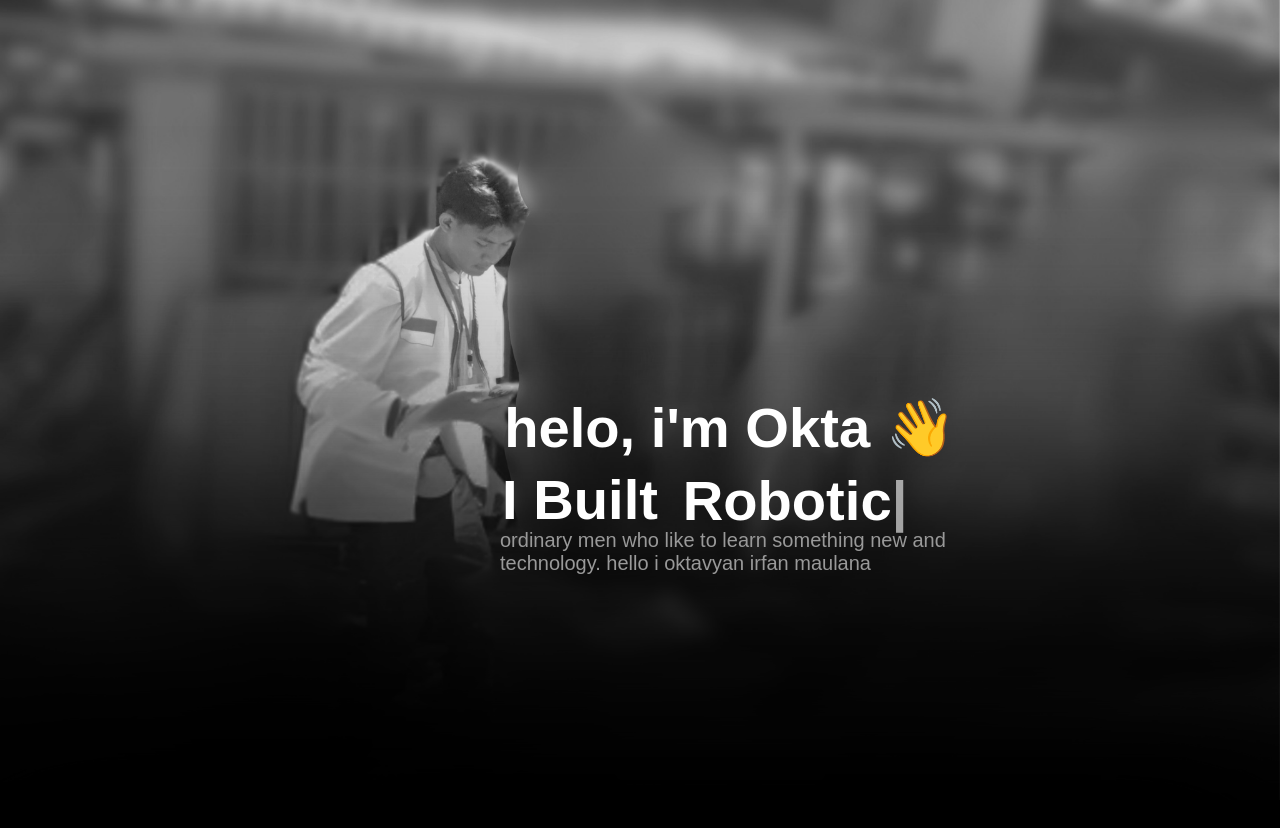
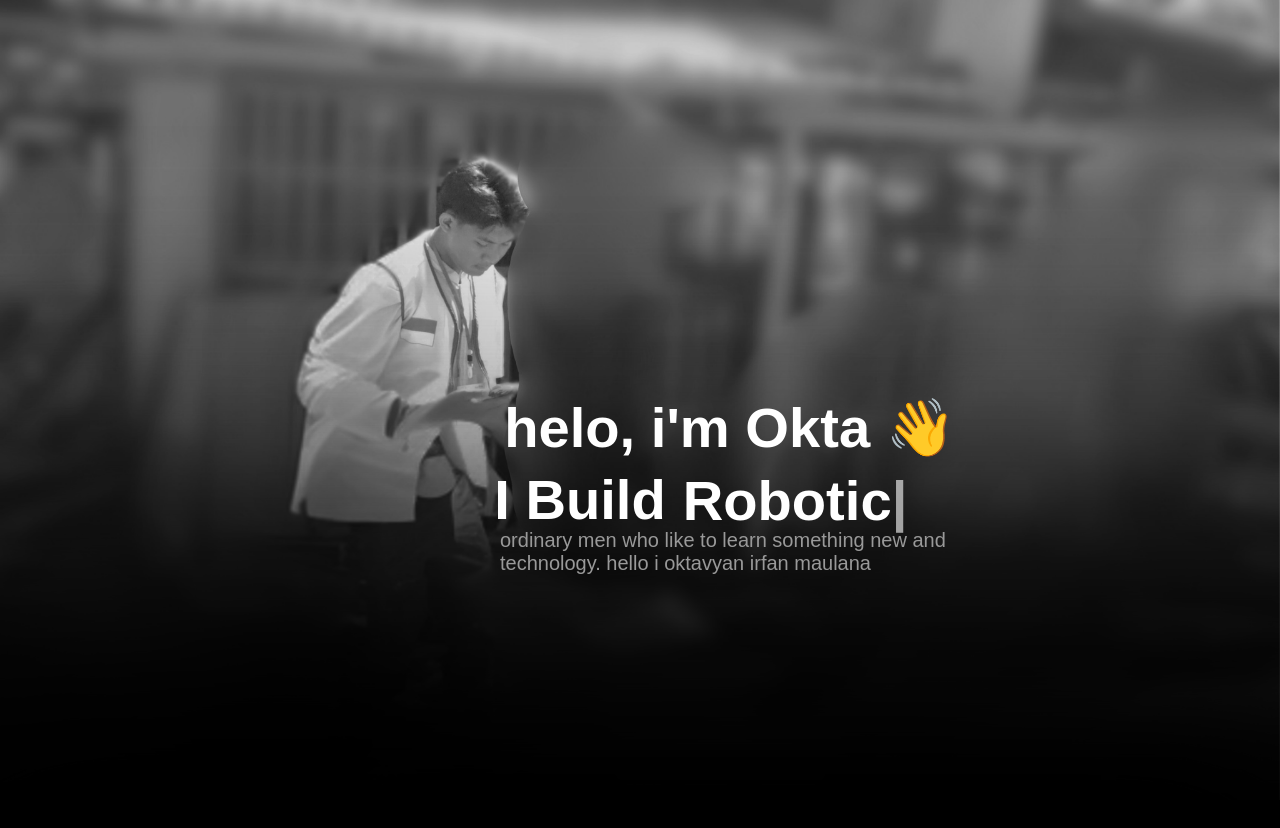
Before and after one commit to xoktt/xokta.github.io, a plain HTML site: page index.html in a window 1280 px wide. Shown: the top 828 px of the page. Drawn offline with nearby package versions, Linux system fonts and the light colour scheme.

Commit message:
Update index.html

```diff
--- a/index.html
+++ b/index.html
@@ -64,7 +64,7 @@
 </div>
 <div class="centered-text">
     <h3>helo, i'm Okta 👋</h3>
-    <span class="title"><h3>I Built</h3></span>
+    <span class="title"><h3>I Build</h3></span>
     <div class="ketik">
         <h3> <span id="typed" class="typed"></span></h3>
     </div>
```
